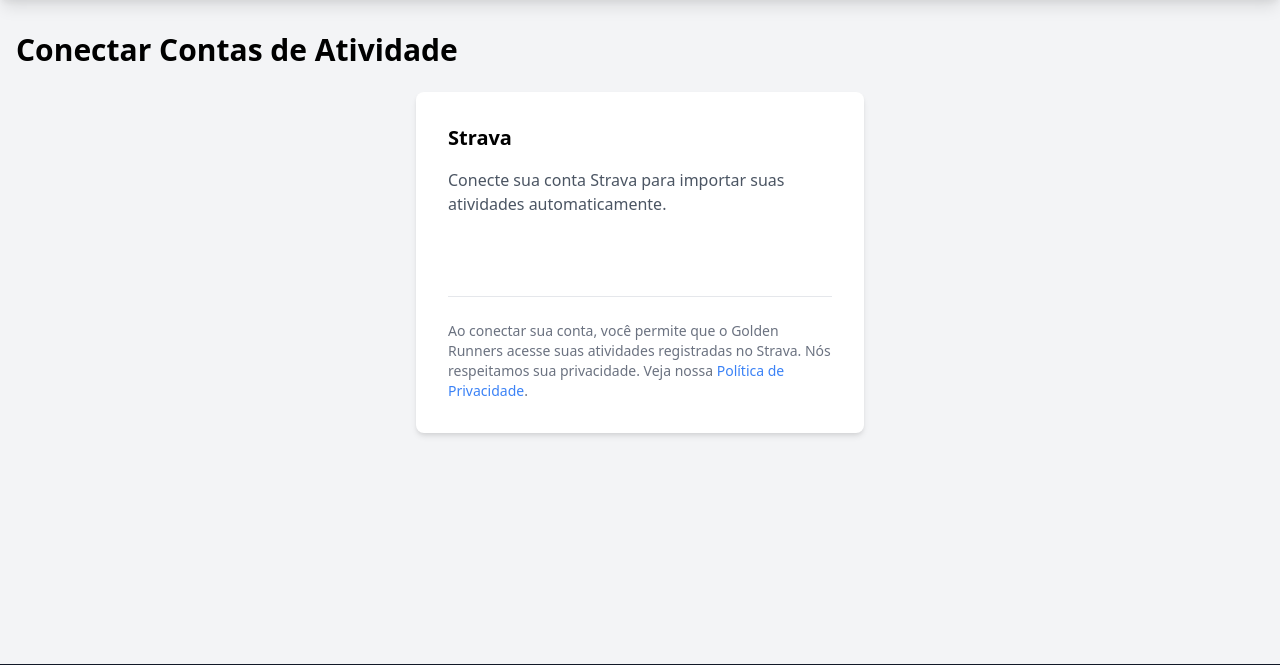
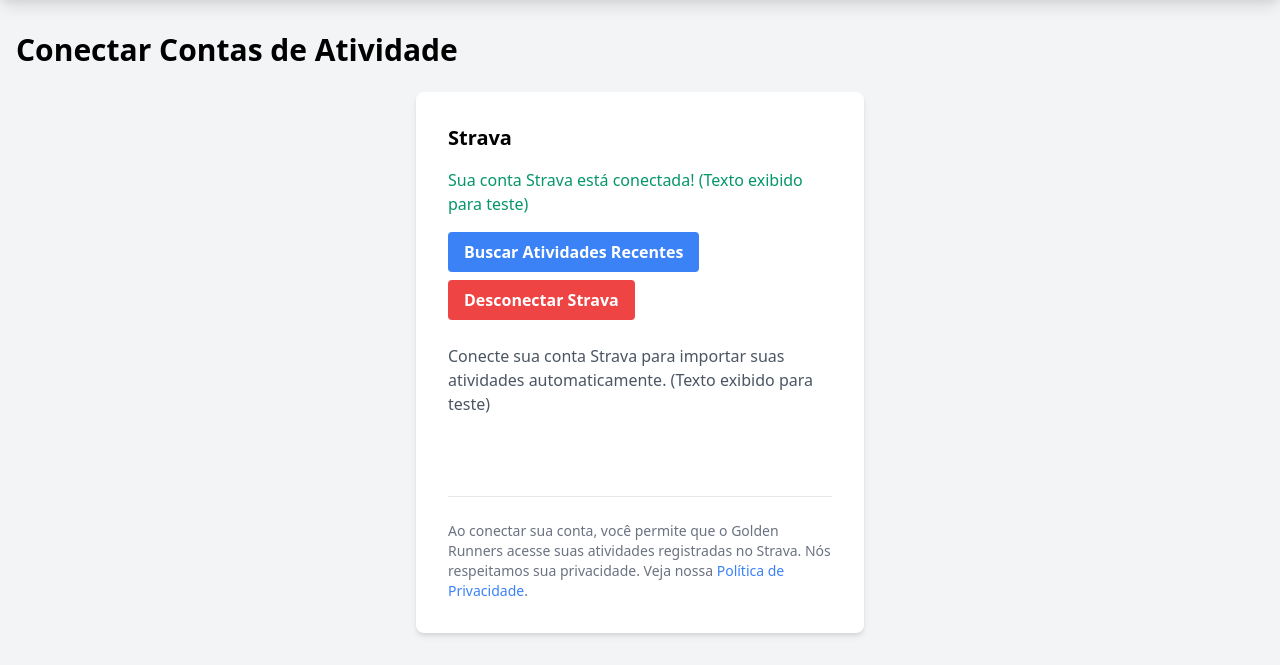
Before and after one commit to felipeleobraga/golden_runners, a Flask app: page /conectar in a window 1280 px wide. Shown: the part 64-729 px from the top of the page. Run offline with Flask 3, Linux system fonts and the light colour scheme; the visitor is signed in with stand-in values (Sample User, id 1); data that the repository does not hold is empty; some libraries are stand-ins or nearby versions.

Commit message:
Add files via upload

```diff
--- a/templates/conectar-apps.html
+++ b/templates/conectar-apps.html
@@ -73,8 +73,8 @@
         <div class="bg-white p-8 rounded-lg shadow-md max-w-md mx-auto">
             <h2 class="text-xl font-semibold mb-4">Strava</h2>
 
-            {% if strava_connected %}
-                <p class="text-green-600 mb-4">Sua conta Strava está conectada!</p>
+            <!-- REMOVIDO CONDICIONAL PARA TESTE -->
+            <p class="text-green-600 mb-4">Sua conta Strava está conectada! (Texto exibido para teste)</p>
             <!-- Botão para buscar atividades -->
             <form method="POST" action="{{ url_for('strava_fetch_activities') }}" class="inline-block mr-2 mb-2">
                 <button type="submit" class="bg-blue-500 hover:bg-blue-600 text-white font-bold py-2 px-4 rounded focus:outline-none focus:shadow-outline">
@@ -82,17 +82,17 @@
                 </button>
             </form>
             <!-- Botão para desconectar -->
-                <form method="POST" action="{{ url_for('strava_disconnect') }}" class="inline-block">
+            <form method="POST" action="{{ url_for('strava_disconnect') }}" class="inline-block mr-2 mb-2">
                 <button type="submit" class="bg-red-500 hover:bg-red-600 text-white font-bold py-2 px-4 rounded focus:outline-none focus:shadow-outline">
                     Desconectar Strava
                 </button>
             </form>
-            {% else %}
-                <p class="text-gray-600 mb-4">Conecte sua conta Strava para importar suas atividades automaticamente.</p>
+
+            <p class="text-gray-600 my-4">Conecte sua conta Strava para importar suas atividades automaticamente. (Texto exibido para teste)</p>
             <a href="{{ url_for('strava_authorize') }}" class="inline-block bg-orange-500 hover:bg-orange-600 text-white font-bold py-2 px-4 rounded focus:outline-none focus:shadow-outline">
                 Conectar com Strava
             </a>
-            {% endif %}
+            <!-- FIM DA REMOÇÃO CONDICIONAL -->
 
             <hr class="my-6">
 
```
Lines whose indentation alone changed are shown as unchanged.
